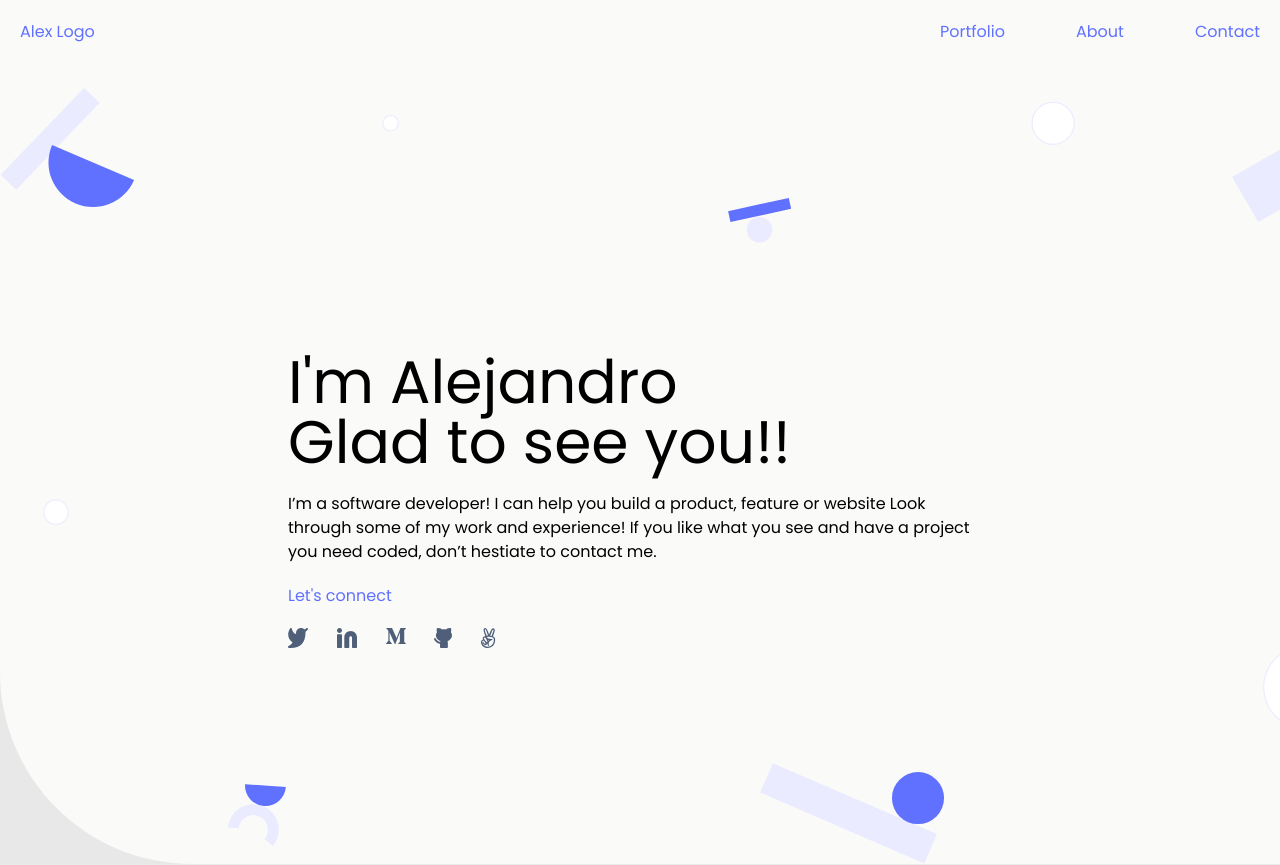
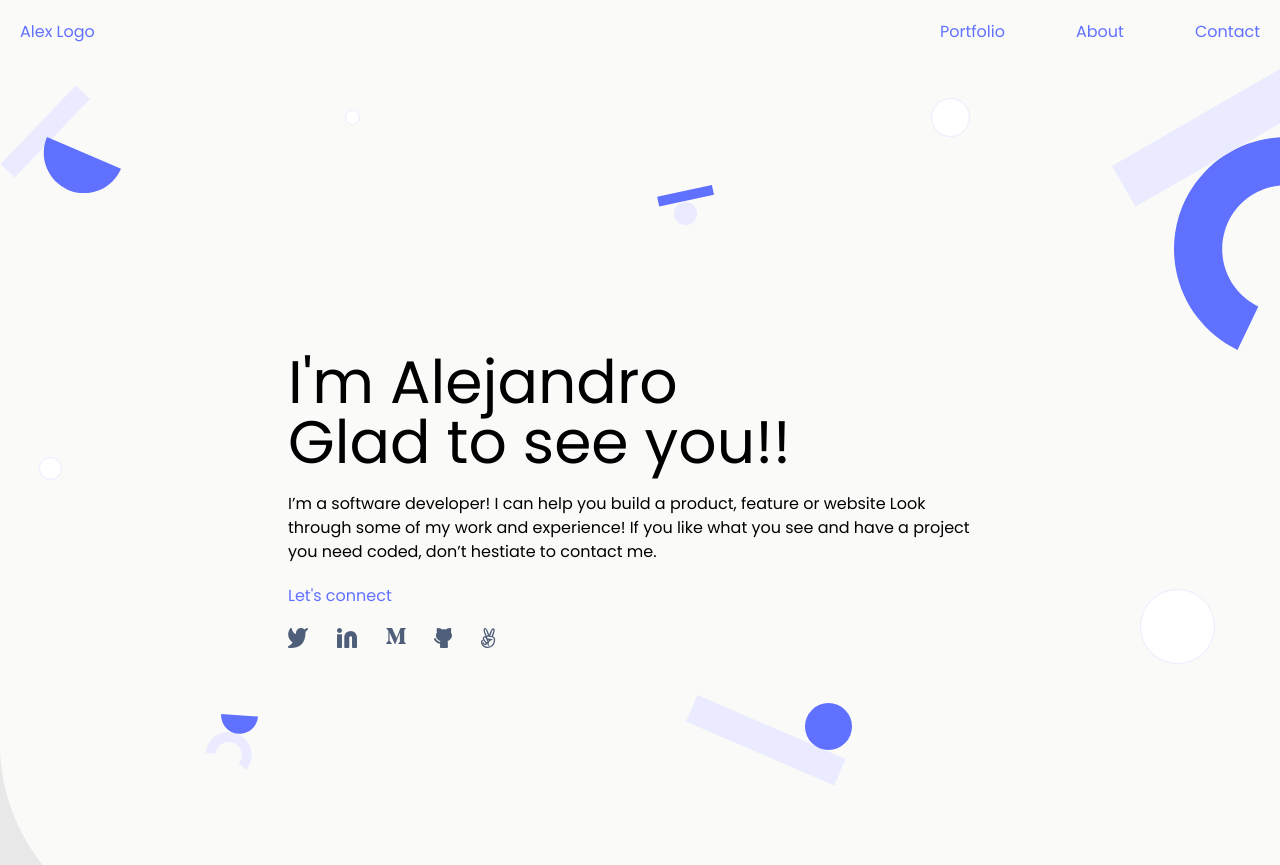
Before and after one commit to AlexRS90/react-portfolio, a React (Create React App) app: page / in a window 1280 px wide. Shown: the top 865 px of the page. Built offline with nearby package versions, Linux system fonts and the light colour scheme.

Commit message:
Fix About border

```diff
--- a/src/components/About.jsx
+++ b/src/components/About.jsx
@@ -4,8 +4,8 @@ import TechStack from './TechStack';
 import Footer from './Footer';
 
 const About = () => (
-  <section className="bg-stone-50">
-    <section className="bg-stone-50 rounded-tr-extraLarge border-2 border-red-500 py-20 px-6 flex flex-col md:flex-row md:gap-10">
+  <section className="bg-stone-50 rounded-tr-extraLarge">
+    <section className="bg-stone-50 rounded-tr-extraLarge py-20 px-6 flex flex-col md:flex-row md:gap-10">
       <div className="flex flex-col gap-4 md:w-6/12">
         <p className="text-3xl">
           About
--- a/src/components/Main.jsx
+++ b/src/components/Main.jsx
@@ -3,9 +3,9 @@ import SocialMedia from './SocialMedia';
 
 const MainView = () => (
   <main
-    className="h-screen bg-stone-50 bg-hero-pattern bg-cover rounded-bl-extraLarge h-fit"
+    className="bg-stone-50 rounded-bl-extraLarge h-fit"
   >
-    <section className="flex flex-col py-44 px-6 gap-5 lg:p-72">
+    <section className="flex flex-col py-44 px-6 gap-5 bg-hero-pattern bg-no-repeat lg:p-72">
       <h1 className="text-6xl">
         I&apos;m Alejandro
         <br />
```
